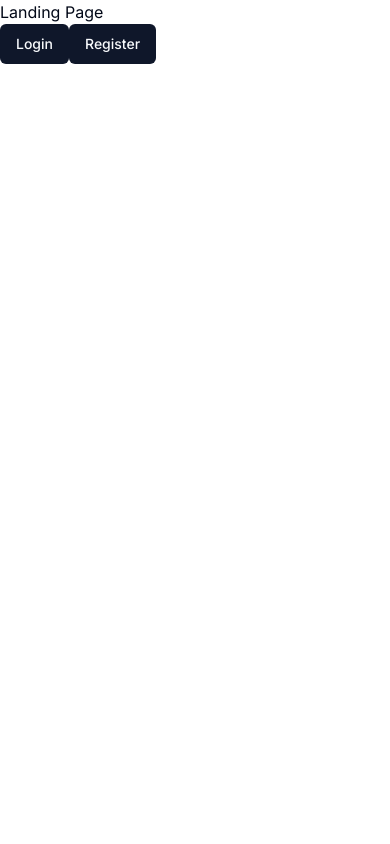
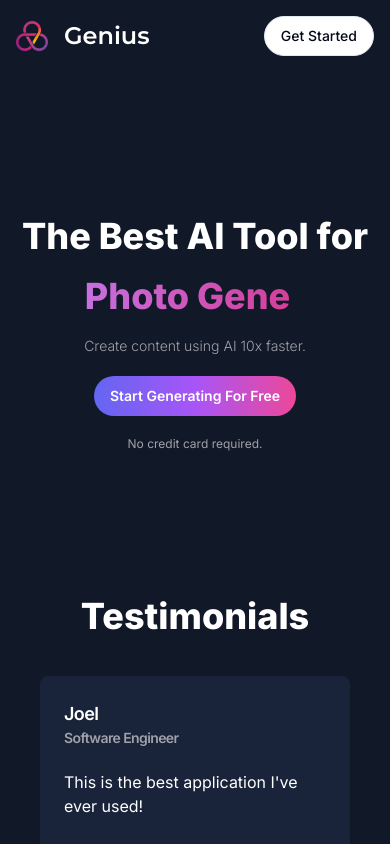
Before and after one commit to amelakor/ai-generator, a Next.js app: page / in a window 390 px wide. Built offline with nearby package versions, Linux system fonts and the light colour scheme; no server answers.

Commit message:
Landing page

```diff
--- /dev/null
+++ b/app/(landing)/layout.tsx
@@ -0,0 +1,11 @@
+const LandingLayout = ({ children }: { children: React.ReactNode }) => {
+    return (
+        <main className="h-full bg-[#111827] overflow-auto">
+            <div className="mx-auto max-w-screen-xl h-full w-full">
+                {children}
+            </div>
+        </main>
+    );
+};
+
+export default LandingLayout;
--- a/app/(landing)/page.tsx
+++ b/app/(landing)/page.tsx
@@ -1,18 +1,13 @@
-import { Button } from "@/components/ui/button";
-import Link from "next/link";
+import { LandingNavbar } from "@/components/landing-navbar";
+import { LandingHero } from "@/components/landing-hero";
+import { LandingContent } from "@/components/landing-content";
 
 const LandingPage = () => {
     return (
-        <div>
-            <h1>Landing Page</h1>
-            <div>
-                <Link href="/sign-in">
-                    <Button>Login</Button>
-                </Link>
-                <Link href="/sign-up">
-                    <Button>Register</Button>
-                </Link>
-            </div>
+        <div className="h-full ">
+            <LandingNavbar />
+            <LandingHero />
+            <LandingContent />
         </div>
     );
 };
--- /dev/null
+++ b/components/landing-content.tsx
@@ -0,0 +1,64 @@
+"use client";
+
+import { Card, CardContent, CardHeader, CardTitle } from "@/components/ui/card";
+
+const testimonials = [
+    {
+        name: "Joel",
+        avatar: "J",
+        title: "Software Engineer",
+        description: "This is the best application I've ever used!",
+    },
+    {
+        name: "Antonio",
+        avatar: "A",
+        title: "Designer",
+        description: "I use this daily for generating new photos!",
+    },
+    {
+        name: "Mark",
+        avatar: "M",
+        title: "CEO",
+        description:
+            "This app has changed my life, cannot imagine working without it!",
+    },
+    {
+        name: "Mary",
+        avatar: "M",
+        title: "CFO",
+        description:
+            "The best in class, definitely worth the premium subscription!",
+    },
+];
+
+export const LandingContent = () => {
+    return (
+        <div className="px-10 pb-20">
+            <h2 className="text-center text-4xl text-white font-extrabold mb-10">
+                Testimonials
+            </h2>
+            <div className="grid grid-cols-1 sm:grid-cols-2 md:grid-cols-3 lg:grid-cols-4 gap-4">
+                {testimonials.map((item) => (
+                    <Card
+                        key={item.description}
+                        className="bg-[#192339] border-none text-white"
+                    >
+                        <CardHeader>
+                            <CardTitle className="flex items-center gap-x-2">
+                                <div>
+                                    <p className="text-lg">{item.name}</p>
+                                    <p className="text-zinc-400 text-sm">
+                                        {item.title}
+                                    </p>
+                                </div>
+                            </CardTitle>
+                            <CardContent className="pt-4 px-0">
+                                {item.description}
+                            </CardContent>
+                        </CardHeader>
+                    </Card>
+                ))}
+            </div>
+        </div>
+    );
+};
--- /dev/null
+++ b/components/landing-hero.tsx
@@ -0,0 +1,49 @@
+"use client";
+
+import TypewriterComponent from "typewriter-effect";
+import Link from "next/link";
+import { useAuth } from "@clerk/nextjs";
+
+import { Button } from "@/components/ui/button";
+
+export const LandingHero = () => {
+    const { isSignedIn } = useAuth();
+
+    return (
+        <div className="text-white font-bold py-36 text-center space-y-5">
+            <div className="text-4xl sm:text-5xl md:text-6xl lg:text-7xl space-y-5 font-extrabold">
+                <h1>The Best AI Tool for</h1>
+                <div className="text-transparent bg-clip-text bg-gradient-to-r from-purple-400 to-pink-600">
+                    <TypewriterComponent
+                        options={{
+                            strings: [
+                                "Chatbot.",
+                                "Photo Generation.",
+                                "Blog Writing.",
+                                "Mail Writing.",
+                            ],
+                            autoStart: true,
+                            loop: true,
+                        }}
+                    />
+                </div>
+            </div>
+            <div className="text-sm md:text-xl font-light text-zinc-400">
+                Create content using AI 10x faster.
+            </div>
+            <div>
+                <Link href={isSignedIn ? "/dashboard" : "/sign-up"}>
+                    <Button
+                        variant="premium"
+                        className="md:text-lg p-4 md:p-6 rounded-full font-semibold"
+                    >
+                        Start Generating For Free
+                    </Button>
+                </Link>
+            </div>
+            <div className="text-zinc-400 text-xs md:text-sm font-normal">
+                No credit card required.
+            </div>
+        </div>
+    );
+};
--- /dev/null
+++ b/components/landing-navbar.tsx
@@ -0,0 +1,40 @@
+"use client";
+
+import { Montserrat } from "next/font/google";
+import Image from "next/image";
+import Link from "next/link";
+import { useAuth } from "@clerk/nextjs";
+
+import { cn } from "@/lib/utils";
+import { Button } from "@/components/ui/button";
+
+const font = Montserrat({ weight: "600", subsets: ["latin"] });
+
+export const LandingNavbar = () => {
+    const { isSignedIn } = useAuth();
+
+    return (
+        <nav className="p-4 bg-transparent flex items-center justify-between">
+            <Link href="/" className="flex items-center">
+                <div className="relative h-8 w-8 mr-4">
+                    <Image fill alt="Logo" src="/logo.png" />
+                </div>
+                <h1
+                    className={cn(
+                        "text-2xl font-bold text-white",
+                        font.className
+                    )}
+                >
+                    Genius
+                </h1>
+            </Link>
+            <div className="flex items-center gap-x-2">
+                <Link href={isSignedIn ? "/dashboard" : "/sign-up"}>
+                    <Button variant="outline" className="rounded-full">
+                        Get Started
+                    </Button>
+                </Link>
+            </div>
+        </nav>
+    );
+};
--- a/package.json
+++ b/package.json
@@ -43,6 +43,7 @@
     "tailwindcss": "3.3.3",
     "tailwindcss-animate": "^1.0.6",
     "typescript": "5.1.6",
+    "typewriter-effect": "^2.20.1",
     "zod": "^3.21.4",
     "zustand": "^4.3.9"
   },
```
Also changed, not shown: 1 other file (tests, documents, lock files or other folders).
